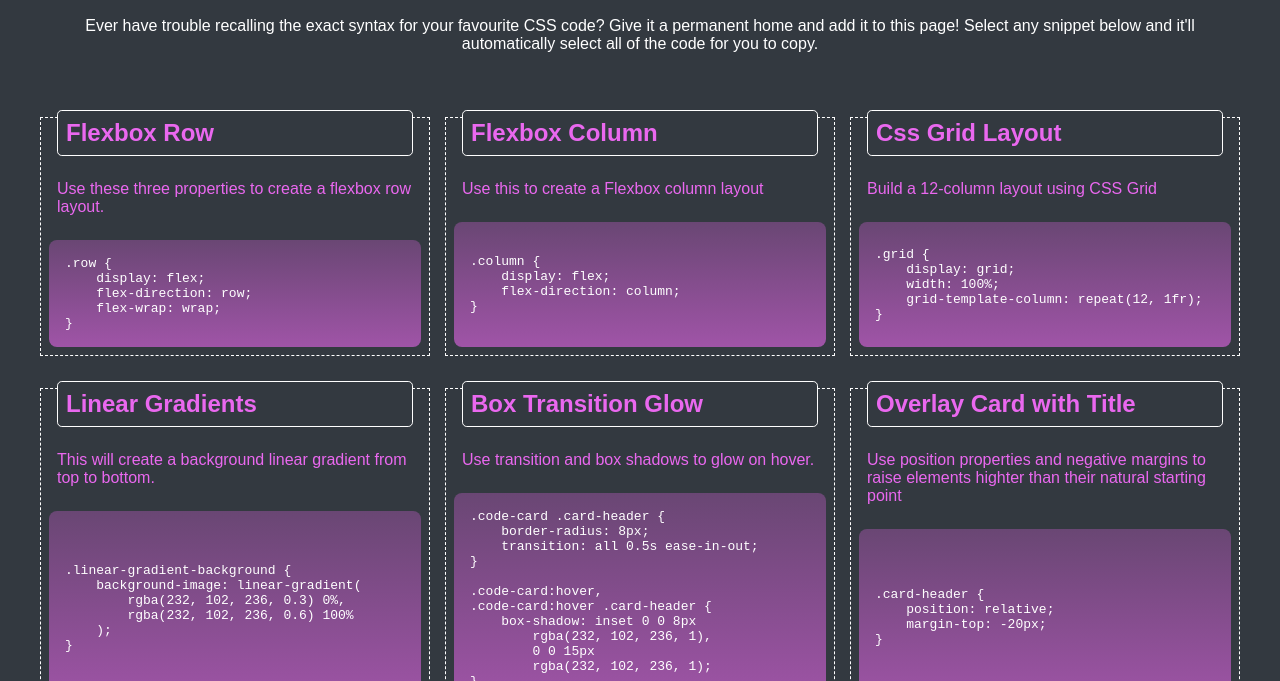
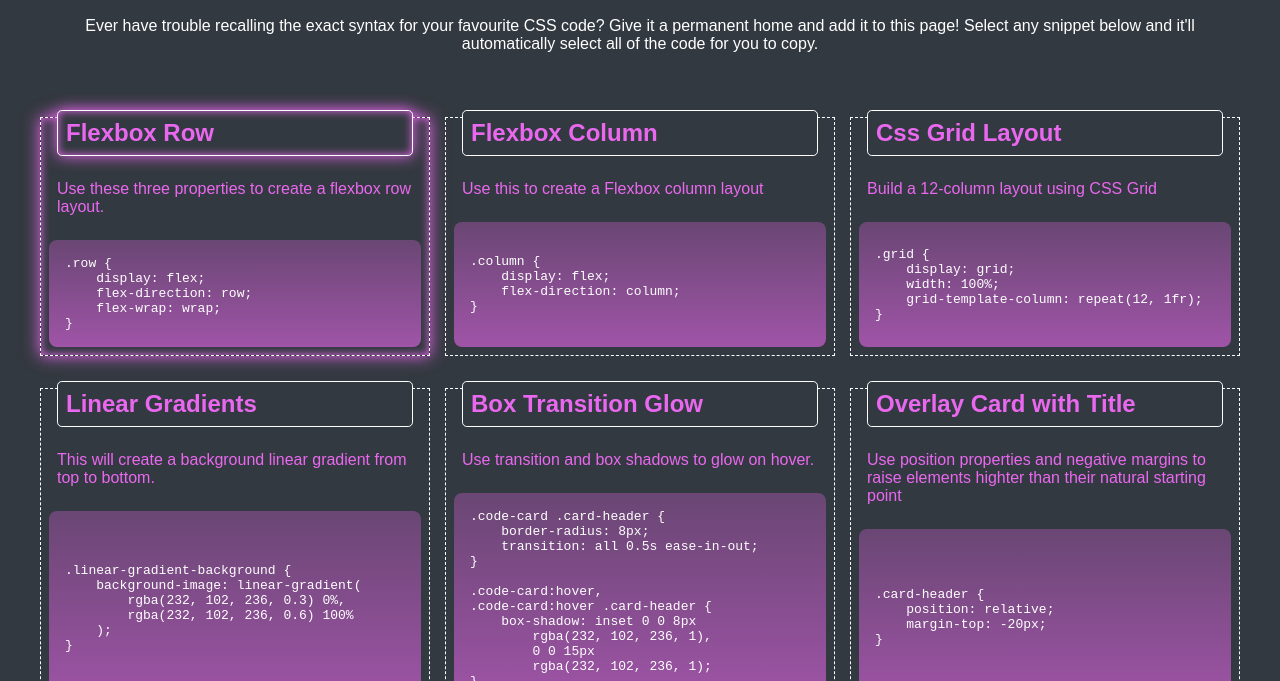
Before and after one commit to illakaya/css-snippet-cheat-sheet, a plain HTML site: page index.html in a window 1280 px wide. In both pictures the pointer is over the element 235 px from the left and 355 px from the top of the page. Shown: the part 119-800 px from the top of the page. Drawn offline with Linux system fonts and the light colour scheme.

Commit message:
adding a transition glow when cursor hovers over box

```diff
--- a/assets/css/style.css
+++ b/assets/css/style.css
@@ -41,6 +41,7 @@ header p {
     margin: -1rem 0.5rem 0 0.5rem;
     border-radius: 0.3rem;
     background-color: var(--dark);
+    transition: all 0.5s ease-in-out;
 }
 
 .card div {
@@ -51,6 +52,14 @@ header p {
     );
     flex-grow: 1;
     align-content: center;
+}
+
+.card:hover,
+.card:hover h2 {
+    box-shadow: inset 0 0 8px
+        rgba(232, 102, 236, 1),
+        0 0 15px
+        rgba(232, 102, 236, 1);
 }
 
 pre {
```
